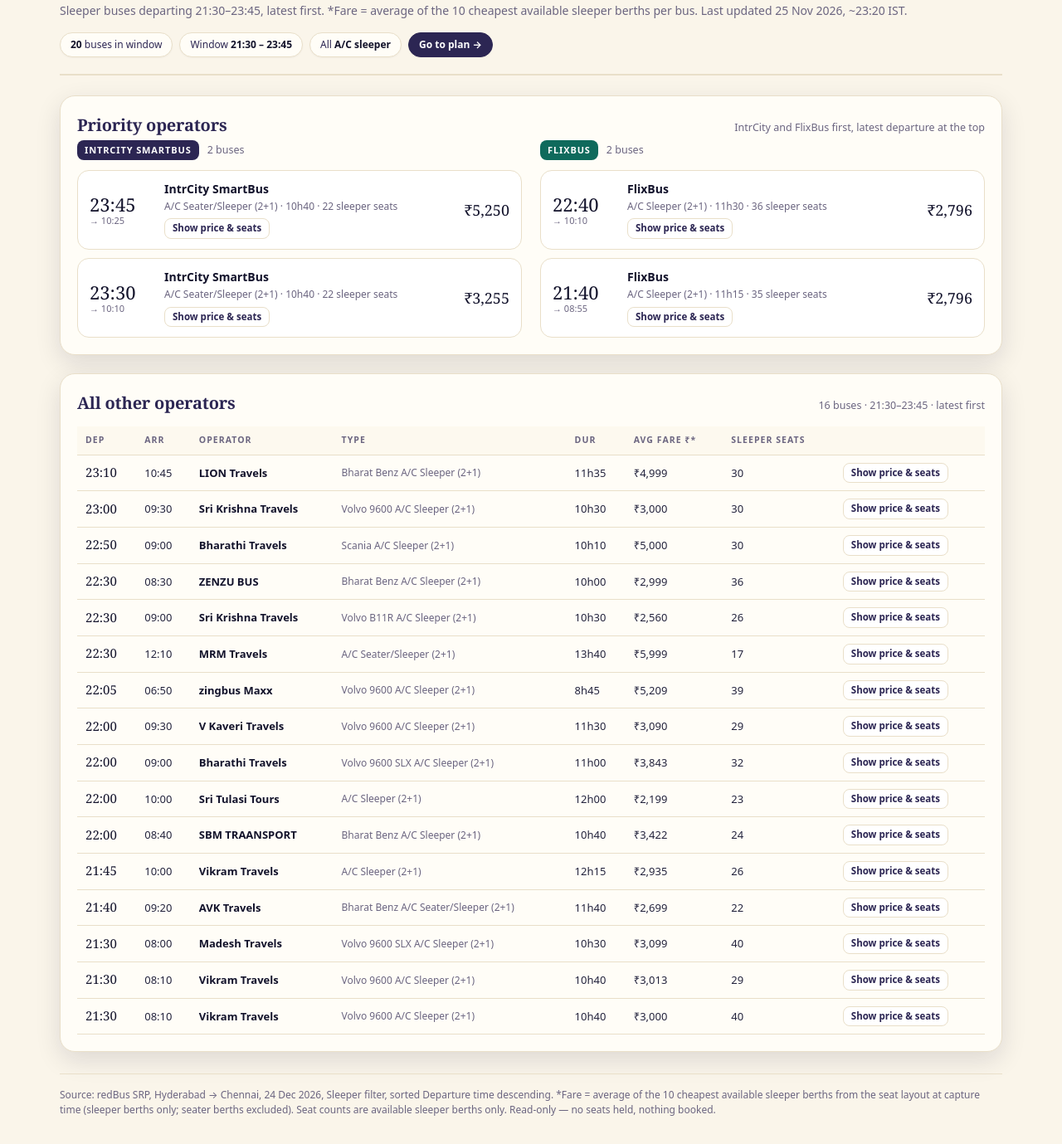
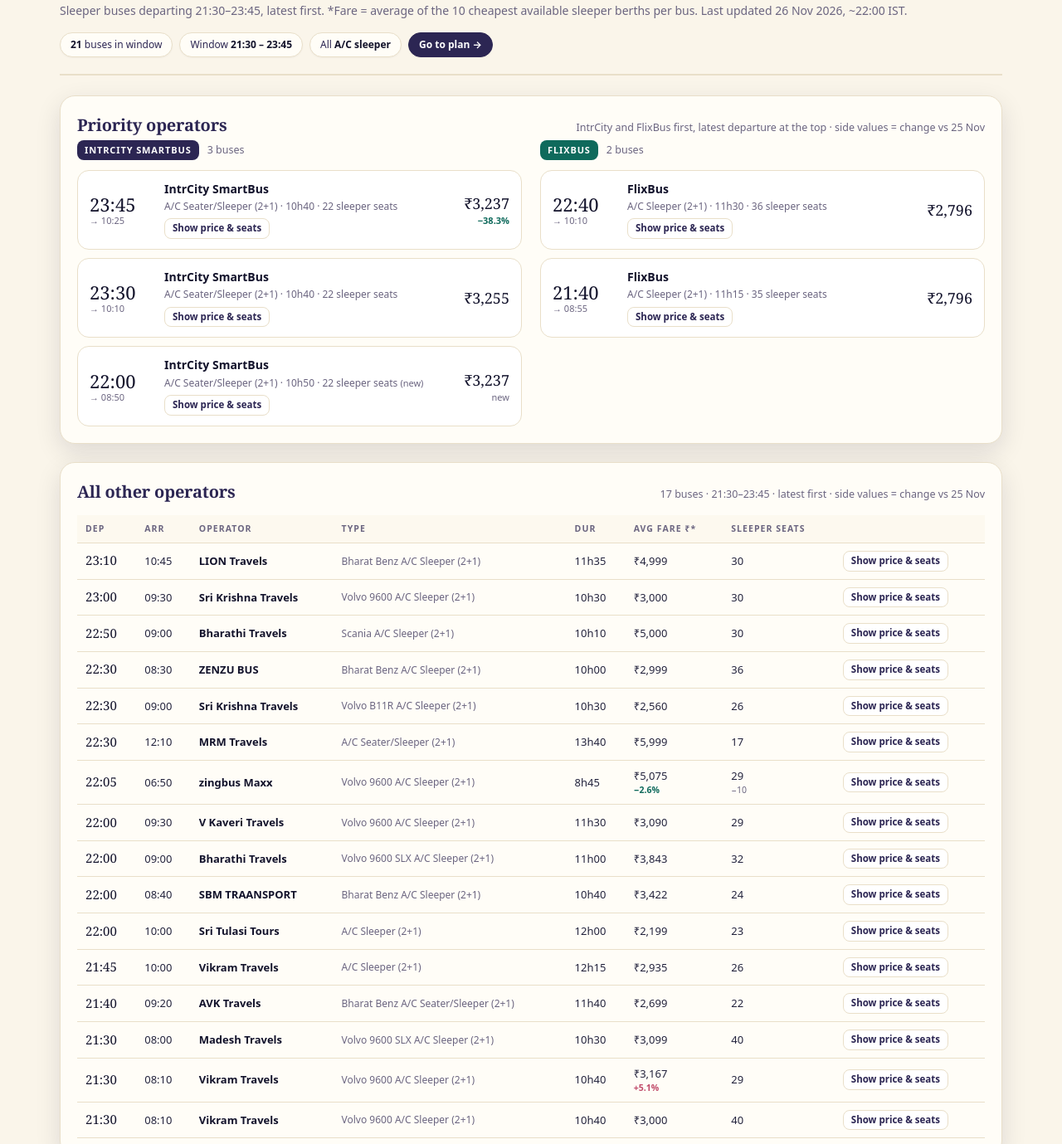
Before and after one commit to vsreddyh/arunachalam-trip, a plain HTML site: page redbus-24dec-2026.html in a window 1280 px wide. Shown: the part 108-1487 px from the top of the page at 83% size. Drawn offline with Linux system fonts and the light colour scheme.

Commit message:
26 Nov capture: 21 buses, 2-point trend charts, change-vs-25-Nov side values; drop draft

```diff
--- a/redbus-24dec-2026.html
+++ b/redbus-24dec-2026.html
@@ -70,6 +70,13 @@
   .who{font-weight:650; font-size:14px; color:var(--night)}
   .meta{font-size:12px; color:var(--muted); margin-top:2px}
   .fare{text-align:right; font-family:Georgia,serif; font-size:18px; color:var(--night); white-space:nowrap}
+  .fare .delta{display:block; font-family:system-ui,sans-serif; font-size:11px; font-weight:400; color:var(--muted)}
+  .fare .delta.down{color:var(--leaf); font-weight:700}
+  .fare .delta.up{color:var(--rose); font-weight:700}
+  td .delta{display:block; font-size:10.5px; color:var(--muted)}
+  td .delta.down{color:var(--leaf); font-weight:700}
+  td .delta.up{color:var(--rose); font-weight:700}
+  .meta .sdelta{font-size:11px; color:var(--muted)}
 
   .scroll{overflow-x:auto; margin-top:14px}
   table{border-collapse:collapse; width:100%; font-size:13px; min-width:820px}
@@ -90,9 +97,9 @@
   <header class="top">
     <div class="eyebrow">redBus · read-only check</div>
     <h1>Hyderabad → Chennai · Thu 24 Dec 2026</h1>
-    <div class="sub">Sleeper buses departing 21:30–23:45, latest first. *Fare = average of the 10 cheapest available sleeper berths per bus. Last updated 25 Nov 2026, ~23:20 IST.</div>
+    <div class="sub">Sleeper buses departing 21:30–23:45, latest first. *Fare = average of the 10 cheapest available sleeper berths per bus. Last updated 26 Nov 2026, ~22:00 IST.</div>
     <div class="chips">
-      <span class="chip"><b>20</b> buses in window</span>
+      <span class="chip"><b>21</b> buses in window</span>
       <span class="chip">Window <b>21:30 – 23:45</b></span>
       <span class="chip">All <b>A/C sleeper</b></span>
       <a class="chip" href="trip-plan-24-28-dec-2026.html">Go to plan →</a>
@@ -102,11 +109,11 @@
   <section class="card">
     <div class="card-head">
       <h2>Priority operators</h2>
-      <span class="hint">IntrCity and FlixBus first, latest departure at the top</span>
+      <span class="hint">IntrCity and FlixBus first, latest departure at the top · side values = change vs 25 Nov</span>
     </div>
     <div class="ops">
       <div>
-        <div class="op-head"><span class="badge b-intrcity">IntrCity SmartBus</span><span class="hint">2 buses</span></div>
+        <div class="op-head"><span class="badge b-intrcity">IntrCity SmartBus</span><span class="hint">3 buses</span></div>
         <div class="op-list" id="intrcity"></div>
       </div>
       <div>
@@ -119,7 +126,7 @@
   <section class="card">
     <div class="card-head">
       <h2>All other operators</h2>
-      <span class="hint">16 buses · 21:30–23:45 · latest first</span>
+      <span class="hint">17 buses · 21:30–23:45 · latest first · side values = change vs 25 Nov</span>
     </div>
     <div class="scroll">
       <table>
@@ -140,7 +147,7 @@
 </div>
 
 <script>
-const BUSES = [
+const BUSES_25NOV = [
   {d:"23:45",a:"10:25",o:"IntrCity SmartBus",t:"A/C Seater/Sleeper (2+1)",dur:"10h40",f:5250,s:22},
   {d:"23:30",a:"10:10",o:"IntrCity SmartBus",t:"A/C Seater/Sleeper (2+1)",dur:"10h40",f:3254.5,s:22},
   {d:"23:10",a:"10:45",o:"LION Travels",t:"Bharat Benz A/C Sleeper (2+1)",dur:"11h35",f:4999,s:30},
@@ -163,30 +170,34 @@ const BUSES = [
   {d:"21:30",a:"08:10",o:"Vikram Travels",t:"Volvo 9600 A/C Sleeper (2+1)",dur:"10h40",f:3000,s:40}
 ];
 
+const BUSES = [
+  {d:"23:45",a:"10:25",o:"IntrCity SmartBus",t:"A/C Seater/Sleeper (2+1)",dur:"10h40",f:3237.2,s:22},
+  {d:"23:30",a:"10:10",o:"IntrCity SmartBus",t:"A/C Seater/Sleeper (2+1)",dur:"10h40",f:3254.5,s:22},
+  {d:"23:10",a:"10:45",o:"LION Travels",t:"Bharat Benz A/C Sleeper (2+1)",dur:"11h35",f:4999,s:30},
+  {d:"23:00",a:"09:30",o:"Sri Krishna Travels",t:"Volvo 9600 A/C Sleeper (2+1)",dur:"10h30",f:3000,s:30},
+  {d:"22:50",a:"09:00",o:"Bharathi Travels",t:"Scania A/C Sleeper (2+1)",dur:"10h10",f:5000,s:30},
+  {d:"22:40",a:"10:10",o:"FlixBus",t:"A/C Sleeper (2+1)",dur:"11h30",f:2796.19,s:36},
+  {d:"22:30",a:"08:30",o:"ZENZU BUS",t:"Bharat Benz A/C Sleeper (2+1)",dur:"10h00",f:2999,s:36},
+  {d:"22:30",a:"09:00",o:"Sri Krishna Travels",t:"Volvo B11R A/C Sleeper (2+1)",dur:"10h30",f:2560,s:26},
+  {d:"22:30",a:"12:10",o:"MRM Travels",t:"A/C Seater/Sleeper (2+1)",dur:"13h40",f:5999,s:17},
+  {d:"22:05",a:"06:50",o:"zingbus Maxx",t:"Volvo 9600 A/C Sleeper (2+1)",dur:"8h45",f:5075,s:29},
+  {d:"22:00",a:"09:30",o:"V Kaveri Travels",t:"Volvo 9600 A/C Sleeper (2+1)",dur:"11h30",f:3090,s:29},
+  {d:"22:00",a:"09:00",o:"Bharathi Travels",t:"Volvo 9600 SLX A/C Sleeper (2+1)",dur:"11h00",f:3843,s:32},
+  {d:"22:00",a:"08:50",o:"IntrCity SmartBus",t:"A/C Seater/Sleeper (2+1)",dur:"10h50",f:3237.2,s:22},
+  {d:"22:00",a:"08:40",o:"SBM TRAANSPORT",t:"Bharat Benz A/C Sleeper (2+1)",dur:"10h40",f:3421.95,s:24},
+  {d:"22:00",a:"10:00",o:"Sri Tulasi Tours",t:"A/C Sleeper (2+1)",dur:"12h00",f:2199,s:23},
+  {d:"21:45",a:"10:00",o:"Vikram Travels",t:"A/C Sleeper (2+1)",dur:"12h15",f:2935,s:26},
+  {d:"21:40",a:"09:20",o:"AVK Travels",t:"Bharat Benz A/C Seater/Sleeper (2+1)",dur:"11h40",f:2699,s:22},
+  {d:"21:40",a:"08:55",o:"FlixBus",t:"A/C Sleeper (2+1)",dur:"11h15",f:2796.19,s:35},
+  {d:"21:30",a:"08:00",o:"Madesh Travels",t:"Volvo 9600 SLX A/C Sleeper (2+1)",dur:"10h30",f:3099,s:40},
+  {d:"21:30",a:"08:10",o:"Vikram Travels",t:"Volvo 9600 A/C Sleeper (2+1)",dur:"10h40",f:3167,s:29},
+  {d:"21:30",a:"08:10",o:"Vikram Travels",t:"Volvo 9600 A/C Sleeper (2+1)",dur:"10h40",f:3000,s:40}
+];
+
 const money = f => "₹" + f.toLocaleString("en-IN", {maximumFractionDigits: 0});
 
-/* ---------- priority operator lists ---------- */
-function busCard(b, i){
-  return `<div class="bus">
-    <div class="dep">${b.d}<small>→ ${b.a}</small></div>
-    <div>
-      <div class="who">${b.o}</div>
-      <div class="meta">${b.t} · ${b.dur} · ${b.s} sleeper seats</div>
-      <button class="chartbtn" data-idx="${i}" aria-expanded="false" aria-controls="pan-${i}">Show price &amp; seats</button>
-    </div>
-    <div class="fare">${money(b.f)}</div>
-  </div>
-  <div class="panel" id="pan-${i}" hidden><div class="panel-slot"></div></div>`;
-}
-const intrcity = BUSES.map((b, i) => ({b, i})).filter(x => x.b.o === "IntrCity SmartBus");
-const flix = BUSES.map((b, i) => ({b, i})).filter(x => x.b.o === "FlixBus");
-document.getElementById("intrcity").innerHTML = intrcity.map(x => busCard(x.b, x.i)).join("");
-document.getElementById("flix").innerHTML = flix.map(x => busCard(x.b, x.i)).join("");
-
-/* ---------- per-bus fare & seat charts ---------- */
-const START_DATE = "2026-11-25";
-const CAPTURES = [{ date: START_DATE, buses: BUSES }];
-
+/* ---------- captures & deltas (vs first capture) ---------- */
+const CAPTURES = [{ date: "2026-11-25", buses: BUSES_25NOV }, { date: "2026-11-26", buses: BUSES }];
 function withKeys(buses){
   const seen = new Map();
   return buses.map(b => {
@@ -201,6 +212,48 @@ const latest = keyed[keyed.length - 1];
 const seriesFor = key => keyed
   .map(c => { const b = c.buses.find(x => x.key === key); return b ? {date: c.date, f: b.f, s: b.s} : null; })
   .filter(Boolean);
+
+/* ---------- priority operator lists ---------- */
+function deltaFor(key){
+  const s = seriesFor(key);
+  if (s.length < 2 || !s[0].f) return {multi:false, pc:0, ds:0};
+  return {multi:true, pc:(s[s.length-1].f - s[0].f) / s[0].f * 100, ds:s[s.length-1].s - s[0].s};
+}
+const fmtPct = pc => (pc > 0 ? "+" : pc < 0 ? "\u2212" : "") + Math.abs(pc).toFixed(1).replace(/\.0$/, "") + "%";
+const fmtD = ds => (ds > 0 ? "+" : ds < 0 ? "\u2212" : "") + Math.abs(ds);
+const sideFare = i => {
+  const d = deltaFor(latest.buses[i].key);
+  if (!d.multi) return `<small class="delta">new</small>`;
+  const t = fmtPct(d.pc);
+  if (t === "0%") return "";
+  return `<small class="delta ${d.pc < 0 ? "down" : "up"}">${t}</small>`;
+};
+const sideSeat = i => {
+  const d = deltaFor(latest.buses[i].key);
+  return d.multi ? (d.ds === 0 ? "" : `(${fmtD(d.ds)})`) : `(new)`;
+};
+const sideSeatTd = i => {
+  const d = deltaFor(latest.buses[i].key);
+  if (!d.multi) return `<small class="delta">new</small>`;
+  return d.ds === 0 ? "" : `<small class="delta">${fmtD(d.ds)}</small>`;
+};
+function busCard(b, i){
+  return `<div class="bus">
+    <div class="dep">${b.d}<small>→ ${b.a}</small></div>
+    <div>
+      <div class="who">${b.o}</div>
+      <div class="meta">${b.t} · ${b.dur} · ${b.s} sleeper seats <span class="sdelta">${sideSeat(i)}</span></div>
+      <button class="chartbtn" data-idx="${i}" aria-expanded="false" aria-controls="pan-${i}">Show price &amp; seats</button>
+    </div>
+    <div class="fare">${money(b.f)}${sideFare(i)}</div>
+  </div>
+  <div class="panel" id="pan-${i}" hidden><div class="panel-slot"></div></div>`;
+}
+const intrcity = BUSES.map((b, i) => ({b, i})).filter(x => x.b.o === "IntrCity SmartBus");
+const flix = BUSES.map((b, i) => ({b, i})).filter(x => x.b.o === "FlixBus");
+document.getElementById("intrcity").innerHTML = intrcity.map(x => busCard(x.b, x.i)).join("");
+document.getElementById("flix").innerHTML = flix.map(x => busCard(x.b, x.i)).join("");
+
 
 const ts = d => typeof d === "number" ? d : Date.parse(d + "T00:00:00Z");
 const tick = d => {
@@ -251,8 +304,8 @@ function chartSvg(b, compact){
 
   const p = series[series.length - 1];
   const lx = x(p.date);
-  s += `<text x="${lx - 11}" y="${yF(p.f) + 4}" font-size="${cfg.val}" font-weight="700" fill="#2c2653" text-anchor="end">${money(p.f)}</text>`;
-  s += `<text x="${lx + 11}" y="${yS(p.s) + 4}" font-size="${cfg.val}" font-weight="700" fill="#0f6a5c">${p.s} sleeper</text>`;
+  s += `<text x="${lx - 11}" y="${yF(p.f) - 10}" font-size="${cfg.val}" font-weight="700" fill="#2c2653" text-anchor="end" paint-order="stroke" stroke="#fdf9ef" stroke-width="3" stroke-linejoin="round">${money(p.f)}</text>`;
+  s += `<text x="${lx + 11}" y="${yS(p.s) + 16}" font-size="${cfg.val}" font-weight="700" fill="#0f6a5c" paint-order="stroke" stroke="#fdf9ef" stroke-width="3" stroke-linejoin="round">${p.s} sleeper</text>`;
 
   s += `<text x="${m.l}" y="${H - 8}" font-size="${cfg.tick}" fill="#6b6580">${tick(new Date(t0).toISOString().slice(0, 10))}</text>`;
   s += `<text x="${W - m.r}" y="${H - 8}" font-size="${cfg.tick}" fill="#6b6580" text-anchor="end">${tick(new Date(t1).toISOString().slice(0, 10))}</text>`;
@@ -296,8 +349,8 @@ document.getElementById("others").innerHTML = others.map(({b, i}) => `
     <td class="opname">${b.o}</td>
     <td class="type">${b.t}</td>
     <td class="num">${b.dur}</td>
-    <td class="num">${money(b.f)}</td>
-    <td class="num">${b.s}</td>
+    <td class="num">${money(b.f)}${sideFare(i)}</td>
+    <td class="num">${b.s}${sideSeatTd(i)}</td>
     <td><button class="chartbtn" data-idx="${i}" aria-expanded="false" aria-controls="pan-${i}">Show price &amp; seats</button></td>
   </tr>
   <tr class="detail" id="pan-${i}" hidden><td colspan="8"><div class="panel-slot"></div></td></tr>`).join("");
```
Also changed, not shown: 3 other files.
